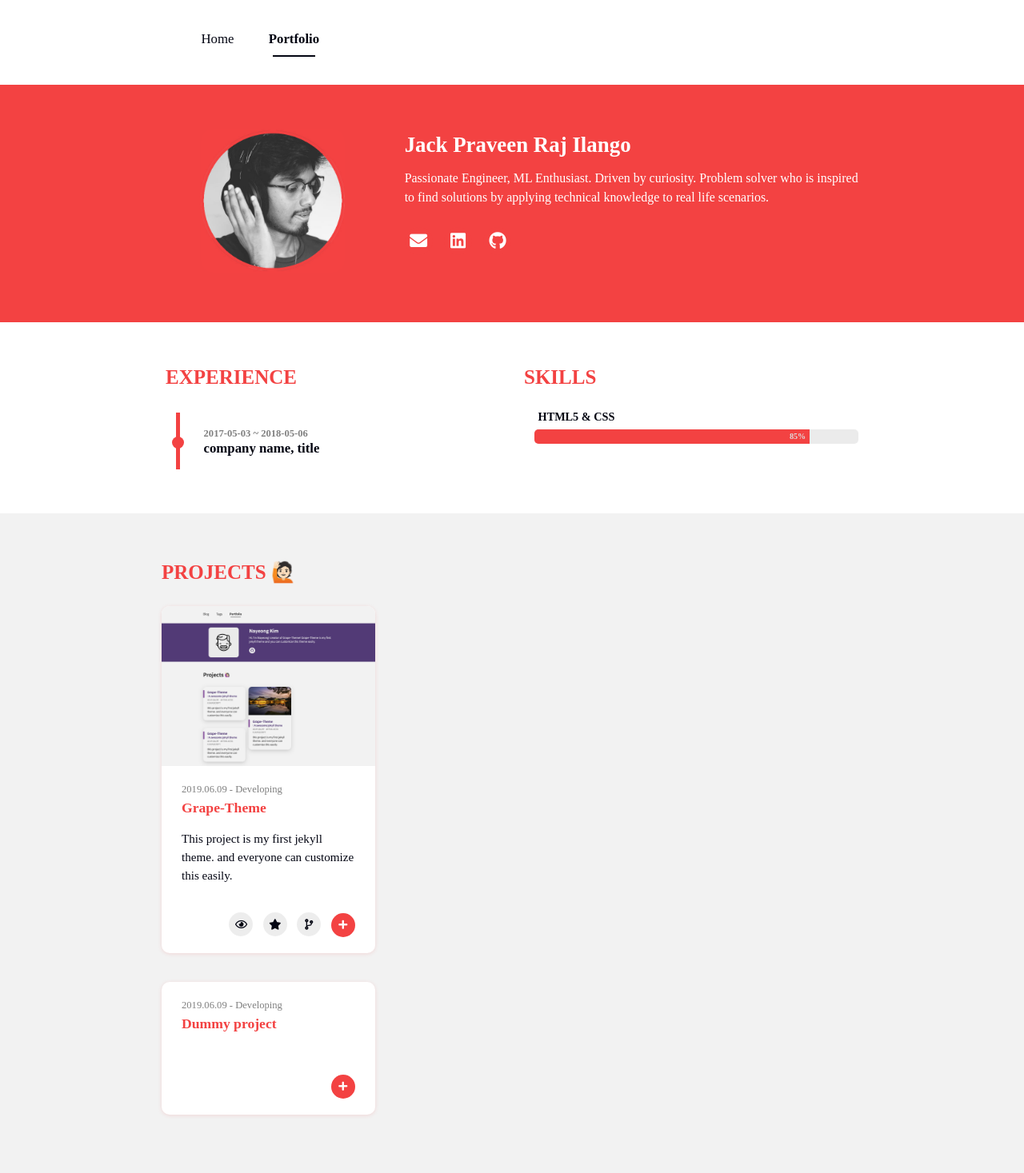
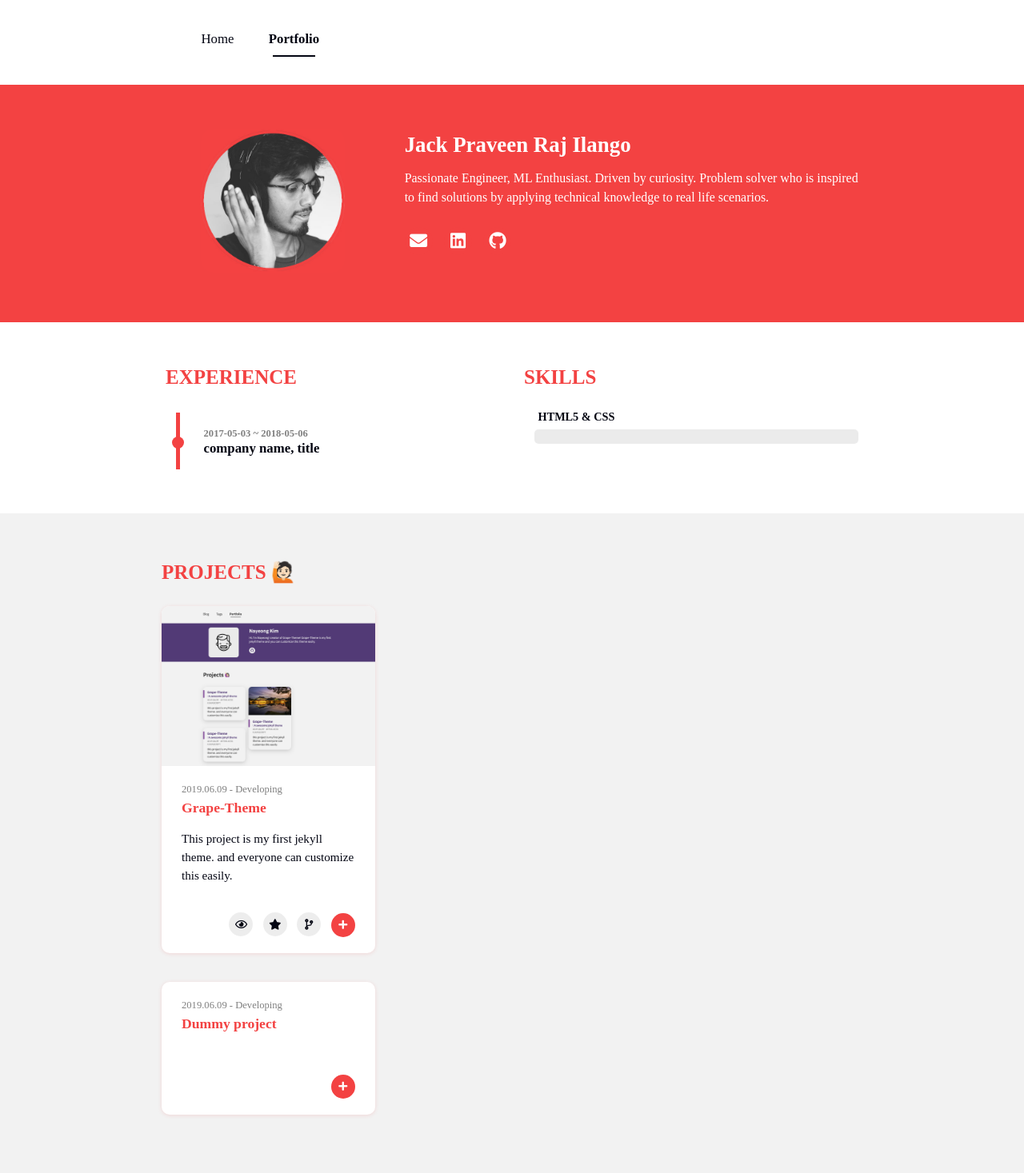
Before and after one commit to jackpraveenraj/jackpraveenraj.github.olddd, a Jekyll site: the page built from portfolio.html, in a window 1280 px wide. Shown: the whole page at 80% size. Built offline with Jekyll 4.4.1, drawn with Linux system fonts in a browser that asks for light colours; nearby versions of some CDN libraries; some web fonts are replaced.

Commit message:
Update _config.yml

```diff
--- a/_config.yml
+++ b/_config.yml
@@ -18,7 +18,7 @@ theme_settings :
         experience : company name, title
     skills :
       - skill : HTML5 & CSS
-        value : 85  # Percent value
+        value :
 
   # Icons
   icons :
```
